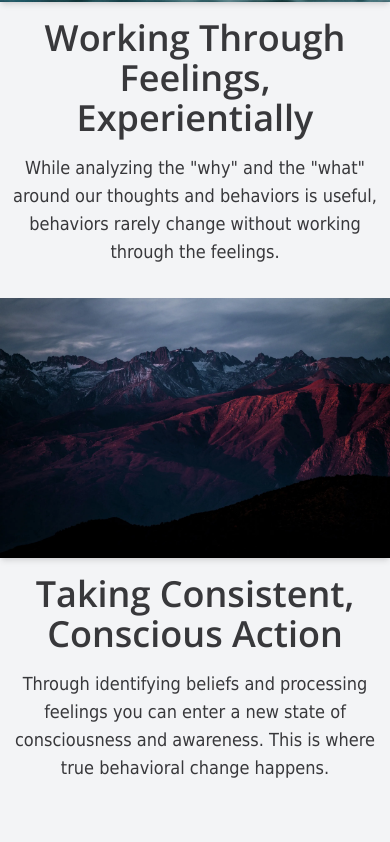
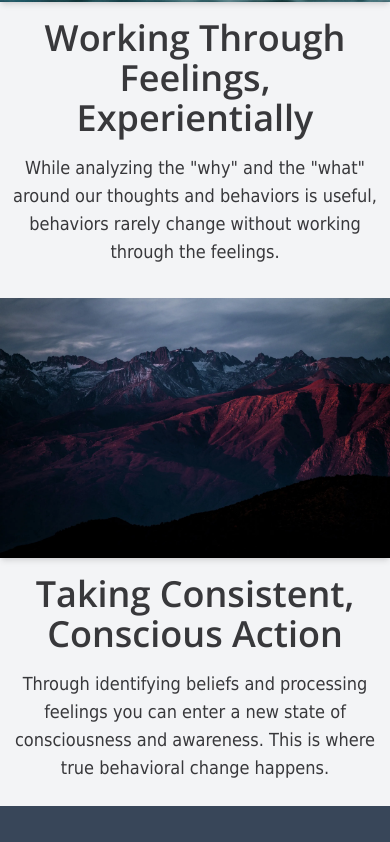
Before and after one commit to michaelzick/michaelzick.com, a Next.js app: page / in a window 390 px wide. Shown: the part 3574-4416 px from the top of the page. Built offline with nearby package versions, Linux system fonts and the light colour scheme.

Commit message:
fixed process section padding on mobile

```diff
--- a/components/sections/ProcessSection.tsx
+++ b/components/sections/ProcessSection.tsx
@@ -17,7 +17,7 @@ export function ProcessSection({ sectionRef, titleRef, scrollMarginTop, isVisibl
     <section
       id="process"
       ref={sectionRef}
-      className="bg-gray-100 pt-16 pb-24 text-default-grey"
+      className="bg-gray-100 pt-16 pb-0 md:pb-24 text-default-grey"
       style={{ scrollMarginTop }}
     >
       <div className="mx-auto max-w-[1400px]">
@@ -60,7 +60,7 @@ export function ProcessSection({ sectionRef, titleRef, scrollMarginTop, isVisibl
           </div>
           <div
             ref={setCardRef(2)}
-            className={`space-y-4 text-center transition-all duration-700 ease-out ${
+            className={`space-y-4 text-center transition-all duration-700 ease-out pb-6 md:pb-0 ${
               cardVisible[2] ? 'opacity-100 translate-y-0' : 'opacity-0 translate-y-6'
             }`}
           >
```
